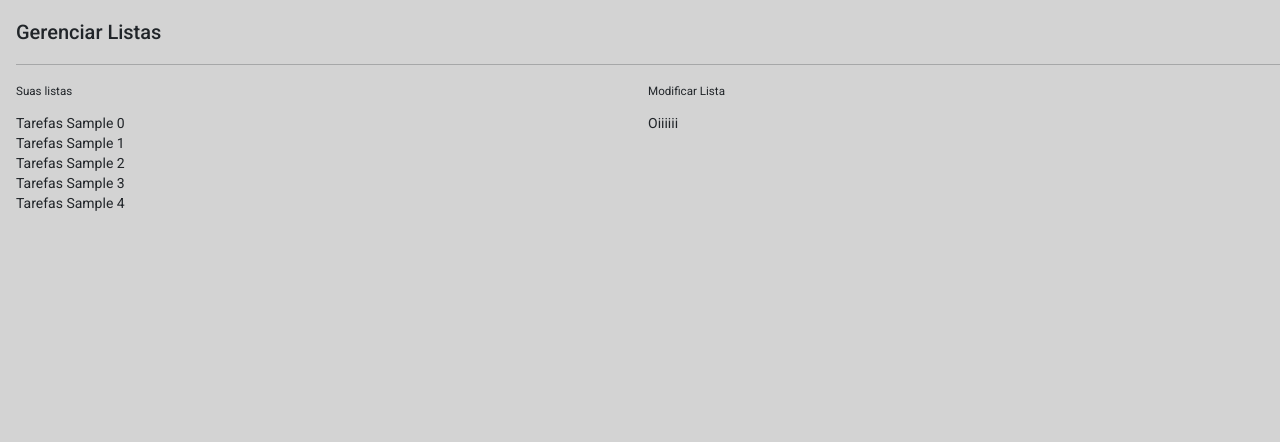
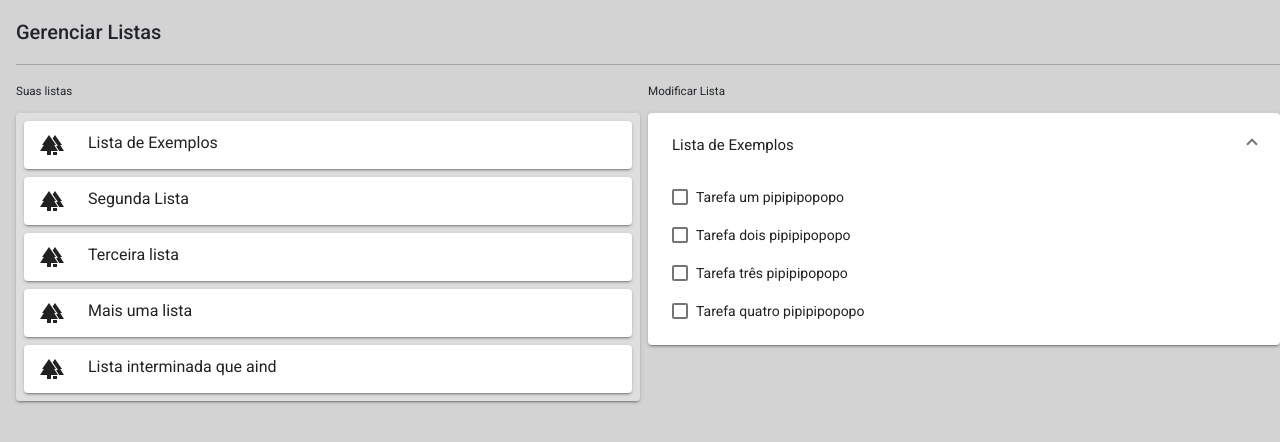
Before and after one commit to androktoneh/step-by-step-taskmanager, an Angular app: page / in a window 1280 px wide. Shown: the top 442 px of the page. Built offline with nearby package versions, Linux system fonts and the light colour scheme.

Commit message:
feat/layout inicial da tela de gerenciar listas, seleção de lista para visualizar e mais material

```diff
--- a/src/app/areas/gerenciar-listas/gerenciar-listas.component.css
+++ b/src/app/areas/gerenciar-listas/gerenciar-listas.component.css
@@ -1,8 +1,27 @@
 
-.a1 {
-  background-color: coral;
+
+.card-lista-titulo {
+  background-color: #FFF;
+  padding: 8px 0;
+  border-radius: 4px;
+
+  box-shadow:
+    0px 3px 1px -2px rgb(0 0 0 / 20%),
+    0px 2px 2px 0px rgb(0 0 0 / 14%),
+    0px 1px 5px 0px rgb(0 0 0 / 12%);
 }
 
-.a2 {
-  background-color: aquamarine;
+.ph-container-da-lista>*:not(:last-child) {
+  margin-bottom: 8px;
 }
+
+.ph-container-da-lista {
+  background-color: #FFF4;
+  border-radius: 4px;
+  padding: 8px;
+
+  box-shadow:
+    0px 3px 1px -2px rgb(0 0 0 / 20%),
+    0px 2px 2px 0px rgb(0 0 0 / 14%),
+    0px 1px 5px 0px rgb(0 0 0 / 12%);
+}
--- a/src/app/areas/gerenciar-listas/gerenciar-listas.component.html
+++ b/src/app/areas/gerenciar-listas/gerenciar-listas.component.html
@@ -5,20 +5,26 @@
   </div>
   <div class="container-body">
     <div class="d-flex">
-      <div class="col-md-6">
-        <div>
+      <div class="col-6">
+        <div class="container-areas-listas me-2">
           <h5>Suas listas</h5>
-          <div class="ph-container-da-lista">
-            <div *ngFor="let item of listasDeTarefas">
-              {{item.nomeLista}}
-            </div>
+          <div>
+            <mat-selection-list #taskList [multiple]="false"
+              (selectionChange)="listaSelecionada(taskList)"
+              class="ph-container-da-lista" >
+              <mat-list-option class="card-lista-titulo" *ngFor="let item of listasDeTarefas" [value]="item">
+                <div class="d-flex">
+                  <mat-icon fontIcon="forest"></mat-icon> <span class="ps-4">{{item.nomeLista}}</span>
+                </div>
+              </mat-list-option>
+            </mat-selection-list>
           </div>
         </div>
       </div>
-      <div class="col-md-6">
+      <div class="col-6 me-2">
         <h5>Modificar Lista</h5>
         <div class="ph-container-da-visualizacao">
-          <app-task-list></app-task-list>
+          <app-task-list [listaDeTarefas]="listaEmVisualizacao"></app-task-list>
         </div>
       </div>
     </div>
--- a/src/app/areas/gerenciar-listas/gerenciar-listas.component.ts
+++ b/src/app/areas/gerenciar-listas/gerenciar-listas.component.ts
@@ -1,4 +1,5 @@
 import { Component, OnInit } from '@angular/core';
+import { MatSelectionList } from '@angular/material/list';
 import { TaskItem } from 'src/app/models/classes/task-item';
 import { TaskList } from 'src/app/models/classes/task-list';
 
@@ -16,16 +17,56 @@ export class GerenciarListasComponent implements OnInit {
 
   ngOnInit(): void {
     this.dataSeedingDebug();
+    this.listaEmVisualizacao = this.listasDeTarefas[0];
+  }
+
+  listaSelecionada(listaSelecionada: MatSelectionList) {
+    this.listaEmVisualizacao = listaSelecionada.selectedOptions.selected[0]?.value;
   }
 
 
   dataSeedingDebug() {
     var novaLista: TaskList[] = [];
-    novaLista.push(new TaskList("Tarefas Sample 0", []));
-    novaLista.push(new TaskList("Tarefas Sample 1", []));
-    novaLista.push(new TaskList("Tarefas Sample 2", []));
-    novaLista.push(new TaskList("Tarefas Sample 3", []));
-    novaLista.push(new TaskList("Tarefas Sample 4", []));
+
+    novaLista.push(new TaskList(
+      "Lista de Exemplos",
+      [
+        {concluida: false, nomeTask: "Tarefa um pipipipopopo"},
+        {concluida: false, nomeTask: "Tarefa dois pipipipopopo"},
+        {concluida: false, nomeTask: "Tarefa três pipipipopopo"},
+        {concluida: false, nomeTask: "Tarefa quatro pipipipopopo"},
+      ])
+    )
+
+    novaLista.push(new TaskList(
+      "Segunda Lista",
+      [
+        {concluida: true, nomeTask: "Listando coisas"},
+        {concluida: true, nomeTask: "Algumas ja foram feitas"},
+        {concluida: false, nomeTask: "outras não"},
+        {concluida: false, nomeTask: "mas pelo menos da pra ver"},
+        {concluida: false, nomeTask: "quanto trabalho ainda tem pela frente"},
+        {concluida: false, nomeTask: "e caramba"},
+        {concluida: false, nomeTask: "haja trabalho!"},
+      ])
+    )
+
+    novaLista.push(new TaskList(
+      "Terceira lista",
+      [
+        {concluida: true, nomeTask: "Essa aqui só tem uma coisa"},
+      ])
+    )
+
+    novaLista.push(new TaskList(
+      "Mais uma lista",
+      [
+        {concluida: false, nomeTask: "Essa aqui tem duas"},
+        {concluida: false, nomeTask: "belas pendências"},
+      ])
+    )
+
+    novaLista.push(new TaskList("Lista interminada que aind",[ ]))
 
     this.listasDeTarefas = novaLista;
   }
--- a/src/app/models/classes/task-item.ts
+++ b/src/app/models/classes/task-item.ts
@@ -3,8 +3,8 @@ export class TaskItem {
   nomeTask: string;
   concluida: boolean;
 
-  constructor() {
-    this.nomeTask = '';
-    this.concluida = false;
+  constructor(nomeTask = '', concluida = false) {
+    this.nomeTask = nomeTask;
+    this.concluida = concluida;
   }
 }
--- a/src/app/shared/task-list/task-list.component.css
+++ b/src/app/shared/task-list/task-list.component.css
@@ -0,0 +1,13 @@
+
+.task-item {
+  padding: 8px 0;
+  display: flex;
+  width: 100%;
+  align-items: center;
+}
+
+.task-item>div {
+  padding-left: 8px;
+  padding-top: 2px;
+  vertical-align: bottom;
+}
--- a/src/app/shared/task-list/task-list.component.html
+++ b/src/app/shared/task-list/task-list.component.html
@@ -1,3 +1,13 @@
 <div class="card-task-list">
-    Oiiiiii
+  <mat-expansion-panel [expanded]="true">
+    <mat-expansion-panel-header>
+      {{listaDeTarefas?.nomeLista}}
+    </mat-expansion-panel-header>
+    <div class="task-item" *ngFor="let tarefa of listaDeTarefas?.tarefas">
+      <mat-checkbox [(ngModel)]="tarefa.concluida"></mat-checkbox>
+      <div>
+          {{tarefa.nomeTask}}
+      </div>
+    </div>
+  </mat-expansion-panel>
 </div>
```
Also changed, not shown: src/app/shared/shared.module.ts (+13 -6 lines).
